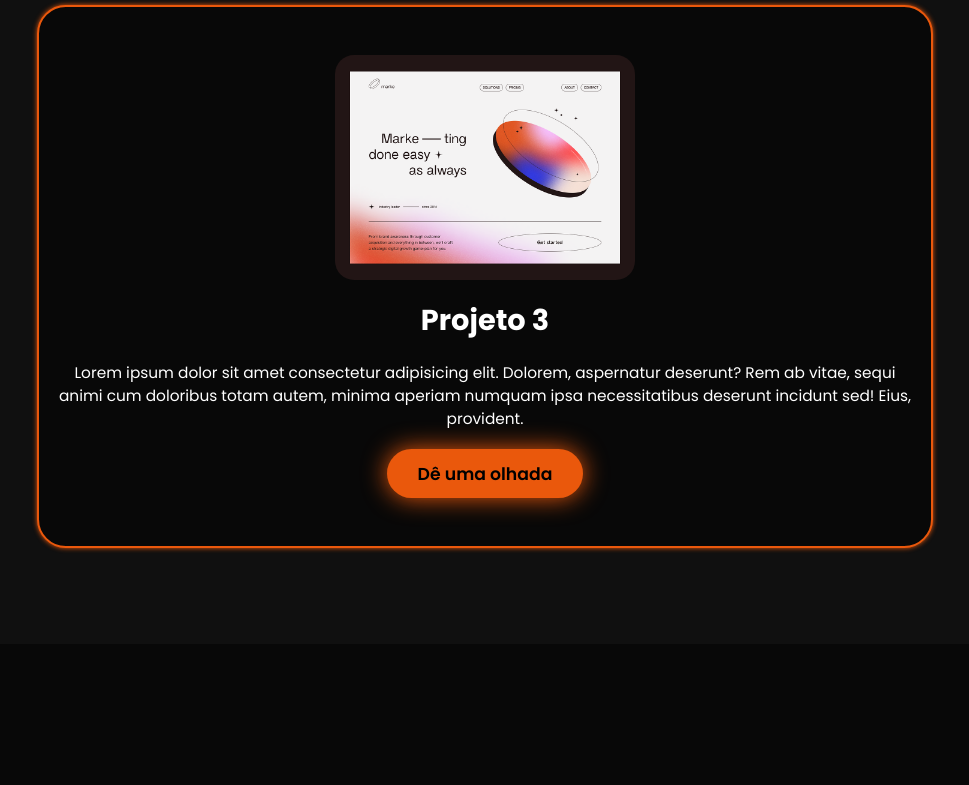
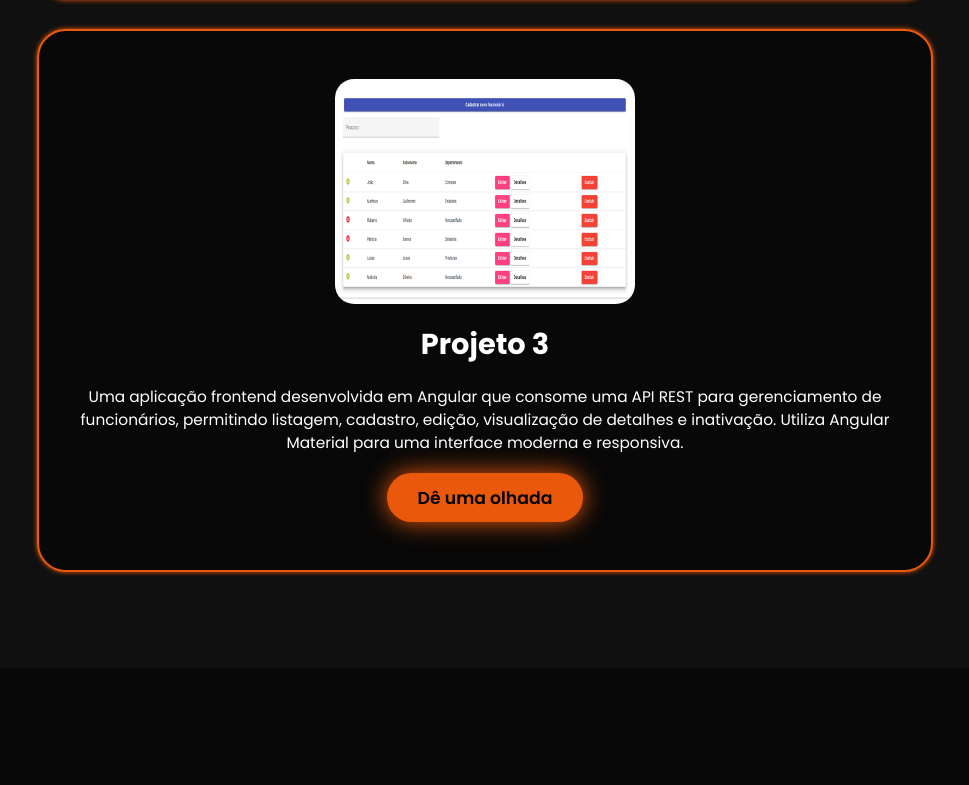
Before and after one commit to t-arievilo/portfolio, a plain HTML site: page index.html in a window 1280 px wide. Shown: the part 5735-6520 px from the top of the page, without its empty margins (155-1124 px from the left). Drawn offline with nearby package versions, Linux system fonts and the light colour scheme.

Commit message:
add new project

```diff
--- a/index.html
+++ b/index.html
@@ -139,18 +139,15 @@
         </div>
 
         <div class="project-card">
-          <img src="./assets/project5.png" alt="" />
+          <img src="./assets/projeto funcionario.png" alt="" />
 
           <h3>Projeto 3</h3>
 
           <p>
-            Lorem ipsum dolor sit amet consectetur adipisicing elit. Dolorem,
-            aspernatur deserunt? Rem ab vitae, sequi animi cum doloribus totam
-            autem, minima aperiam numquam ipsa necessitatibus deserunt incidunt
-            sed! Eius, provident.
+            Uma aplicação frontend desenvolvida em Angular que consome uma API REST para gerenciamento de funcionários, permitindo listagem, cadastro, edição, visualização de detalhes e inativação. Utiliza Angular Material para uma interface moderna e responsiva.
           </p>
 
-          <div class="btn">Dê uma olhada</div>
+          <div class="btn" onclick="window.location.href='https://github.com/t-arievilo/FuncionarioWebApiAngular';">Dê uma olhada</div>
         </div>
       </div>
     </section>
```
Also changed, not shown: assets/Projeto crud.png, assets/project5.png (deleted), assets/projeto funcionario.png (added).
